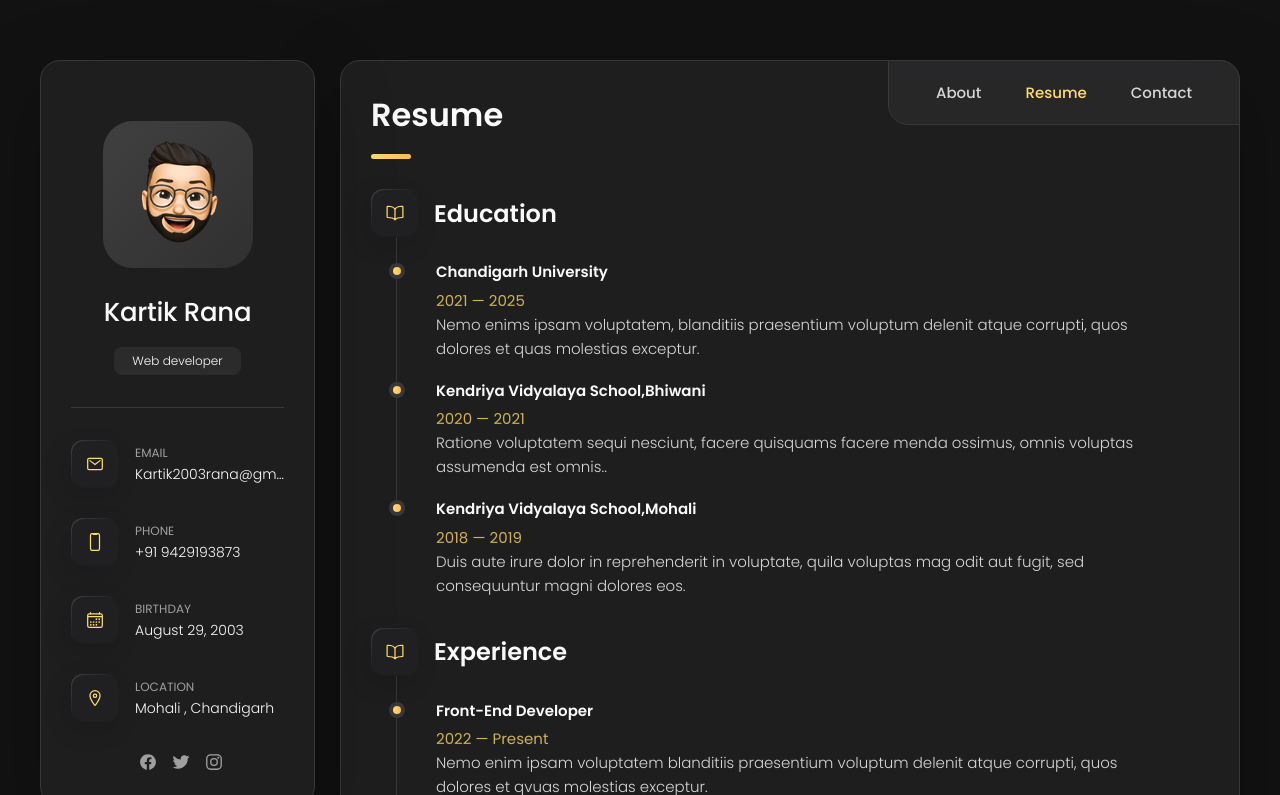
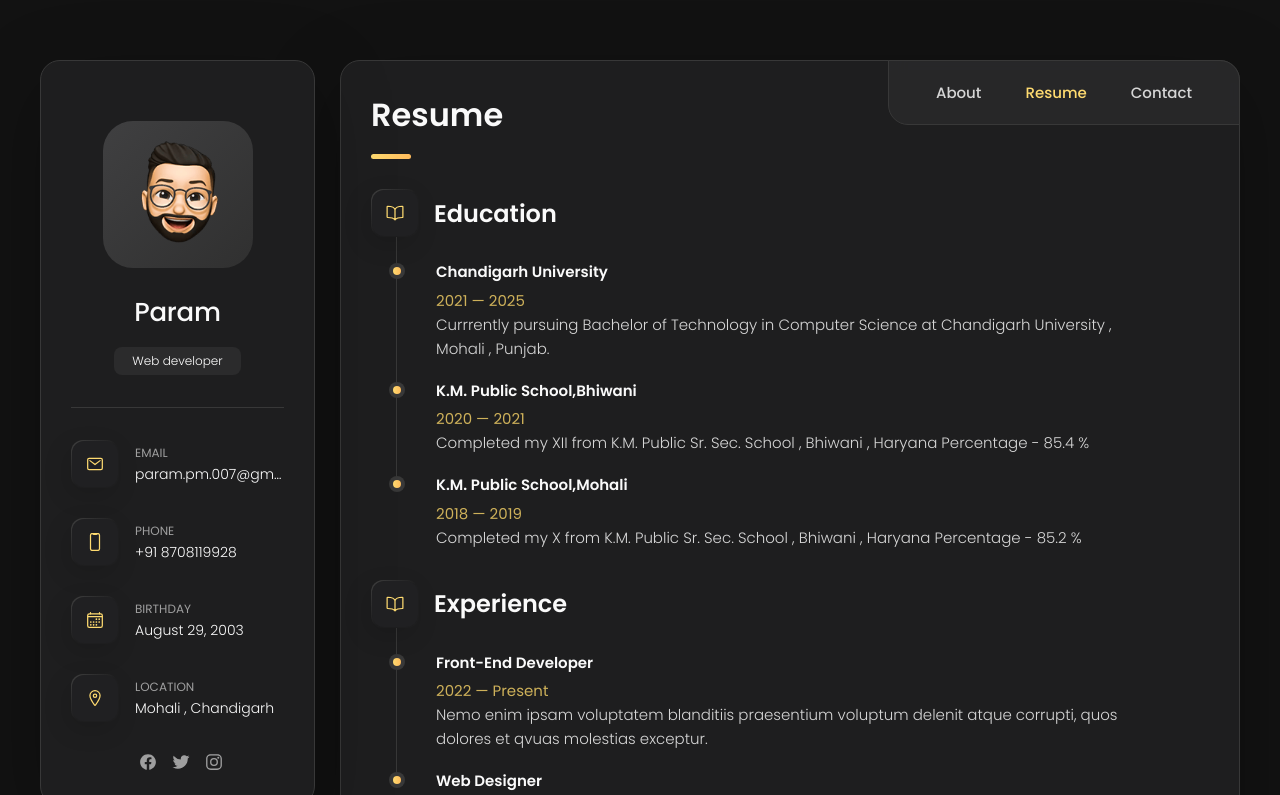
Before and after one commit to param-007/Portfolio, a plain HTML site: page index.html in a window 1280 px wide. Both pictures are taken after a click on the button "Resume". Shown: the top 795 px of the page. Drawn offline with nearby package versions, Linux system fonts and the light colour scheme.

Commit message:
new index

```diff
--- a/index.html
+++ b/index.html
@@ -5,7 +5,7 @@
   <meta charset="UTF-8">
   <meta http-equiv="X-UA-Compatible" content="IE=edge">
   <meta name="viewport" content="width=device-width, initial-scale=1.0">
-  <title>Kartik - Personal Portfolio</title>
+  <title>Param - Personal Portfolio</title>
 
   <!--
     - favicon
@@ -42,11 +42,11 @@
       <div class="sidebar-info">
 
         <figure class="avatar-box">
-          <img src="./assets/images/my-avatar.png" alt="Param hanrick" width="80">
+          <img src="./assets/images/my-avatar.png" alt="Param" width="80">
         </figure>
 
         <div class="info-content">
-          <h1 class="name" title="Param">Kartik Rana</h1>
+          <h1 class="name" title="Param">Param</h1>
 
           <p class="title">Web developer</p>
         </div>
@@ -74,7 +74,7 @@
             <div class="contact-info">
               <p class="contact-title">Email</p>
 
-              <a href="mailto:param.pm.007@gmail.com" class="contact-link">Kartik2003rana@gmail.com</a>
+              <a href="mailto:param.pm.007@gmail.com" class="contact-link">param.pm.007@gmail.com</a>
             </div>
 
           </li>
@@ -88,7 +88,7 @@
             <div class="contact-info">
               <p class="contact-title">Phone</p>
 
-              <a href="tel:+91 8708119928" class="contact-link">+91 9429193873</a>
+              <a href="tel:+91 8708119928" class="contact-link">+91 8708119928</a>
             </div>
 
           </li>
@@ -201,14 +201,15 @@
 
         <section class="about-text">
           <p>
-            I'm Web Developer and Web Designer from Chandigarh, India, working in web development and print media.
-            I enjoy turning complex problems into simple, beautiful and intuitive designs.
+            I'm a 3rd year student at Chandigarh University pursuing Bachelor's degree in Computer Science. I'm a very determined and
+            hardworking person and always try to improve myself day by day . I want to explore each and every part of tech world .
+            Determined coder and programmer . Skilled in CPP, Python, Web development in HTML, CSS, Javascript and also react js.
           </p>
 
           <p>
             My job is to build website so that it is functional and user-friendly but at the same time attractive.
             Moreover, I add personal touch to your product and make sure that is eye-catching and easy to use. My aim is to bring
-            across your message and identity in the most creative way. I created web design for many famous brand companies.
+            across your message and identity in the most creative way.
           </p>
         </section>
 
@@ -314,7 +315,7 @@
 
                 <div class="testimonials-text" data-testimonials-text>
                   <p>
-                    Kartik was hired to create a corporate identity. We were very pleased with the work done. She has a
+                    Param was hired to create a corporate identity. We were very pleased with the work done. She has a
                     lot of experience
                     and is very concerned about the needs of client.
                   </p>
@@ -333,7 +334,7 @@
 
                 <div class="testimonials-text" data-testimonials-text>
                   <p>
-                    Kartik was hired to create a corporate identity. We were very pleased with the work done. She has a
+                    Param was hired to create a corporate identity. We were very pleased with the work done. He has a
                     lot of experience
                     and is very concerned about the needs of client.
                   </p>
@@ -377,7 +378,7 @@
 
               <div data-modal-text>
                 <p>
-                  Kartik was hired to create a corporate identity. We were very pleased with the work done. He has a
+                  Param was hired to create a corporate identity. We were very pleased with the work done. He has a
                   lot of experience
                   and is very concerned about the needs of client.
                 </p>
@@ -450,36 +451,34 @@
               <span>2021 — 2025</span>
 
               <p class="timeline-text">
-                Nemo enims ipsam voluptatem, blanditiis praesentium voluptum delenit atque corrupti, quos dolores et
-                quas molestias
-                exceptur.
+                Currrently pursuing Bachelor of Technology in Computer Science at Chandigarh University , Mohali , Punjab.
               </p>
 
             </li>
 
             <li class="timeline-item">
 
-              <h4 class="h4 timeline-item-title">Kendriya Vidyalaya School,Bhiwani</h4>
+              <h4 class="h4 timeline-item-title">K.M. Public School,Bhiwani</h4>
 
               <span>2020 — 2021</span>
 
               <p class="timeline-text">
-                Ratione voluptatem sequi nesciunt, facere quisquams facere menda ossimus, omnis voluptas assumenda est
-                omnis..
+                Completed my XII from K.M. Public Sr. Sec. School , Bhiwani , Haryana
+
+                Percentage - 85.4 %
               </p>
 
             </li>
 
             <li class="timeline-item">
 
-              <h4 class="h4 timeline-item-title">Kendriya Vidyalaya School,Mohali</h4>
+              <h4 class="h4 timeline-item-title">K.M. Public School,Mohali</h4>
 
               <span>2018 — 2019</span>
 
               <p class="timeline-text">
-                Duis aute irure dolor in reprehenderit in voluptate, quila voluptas mag odit aut fugit, sed consequuntur
-                magni dolores
-                eos.
+                Completed my X from K.M. Public Sr. Sec. School , Bhiwani , Haryana
+                Percentage - 85.2 %
               </p>
 
             </li>
```
